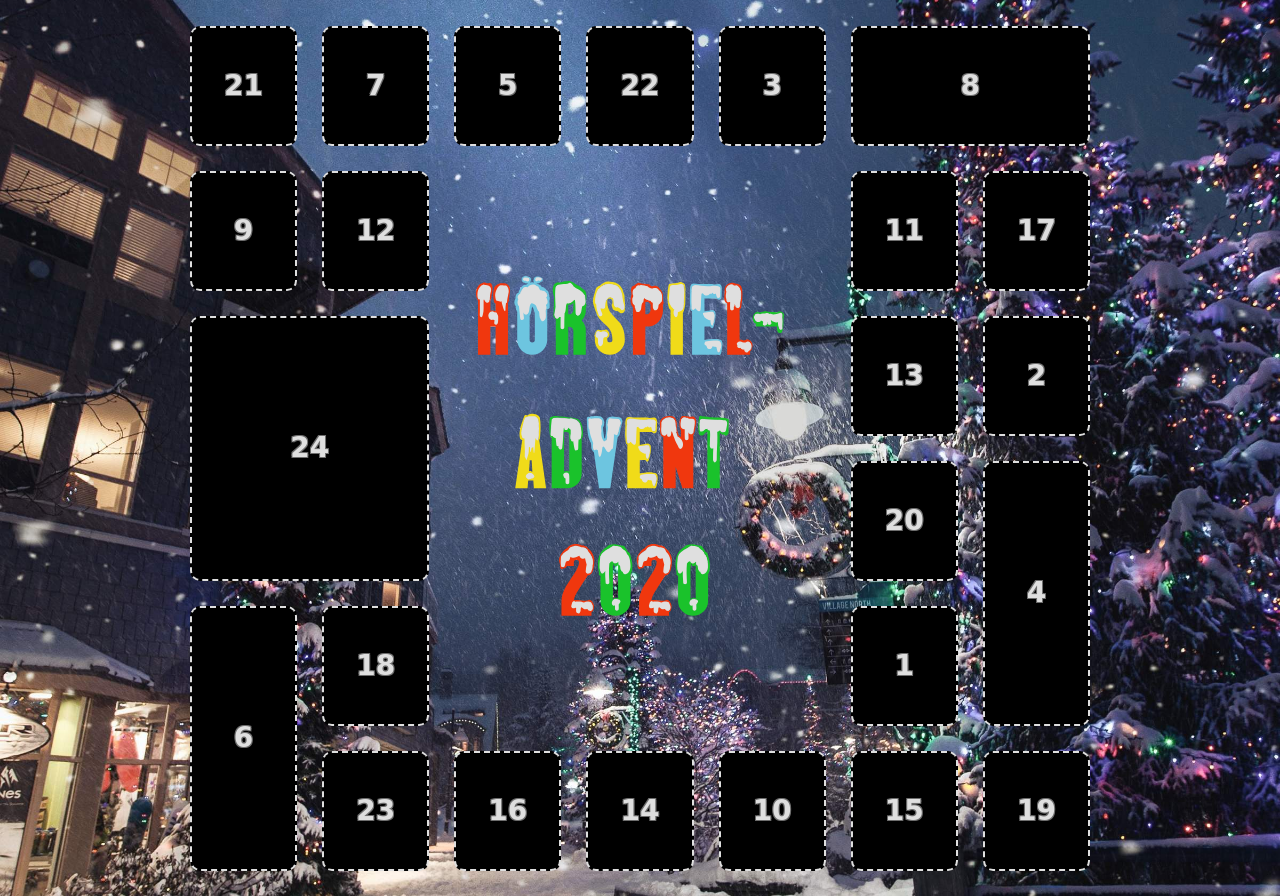
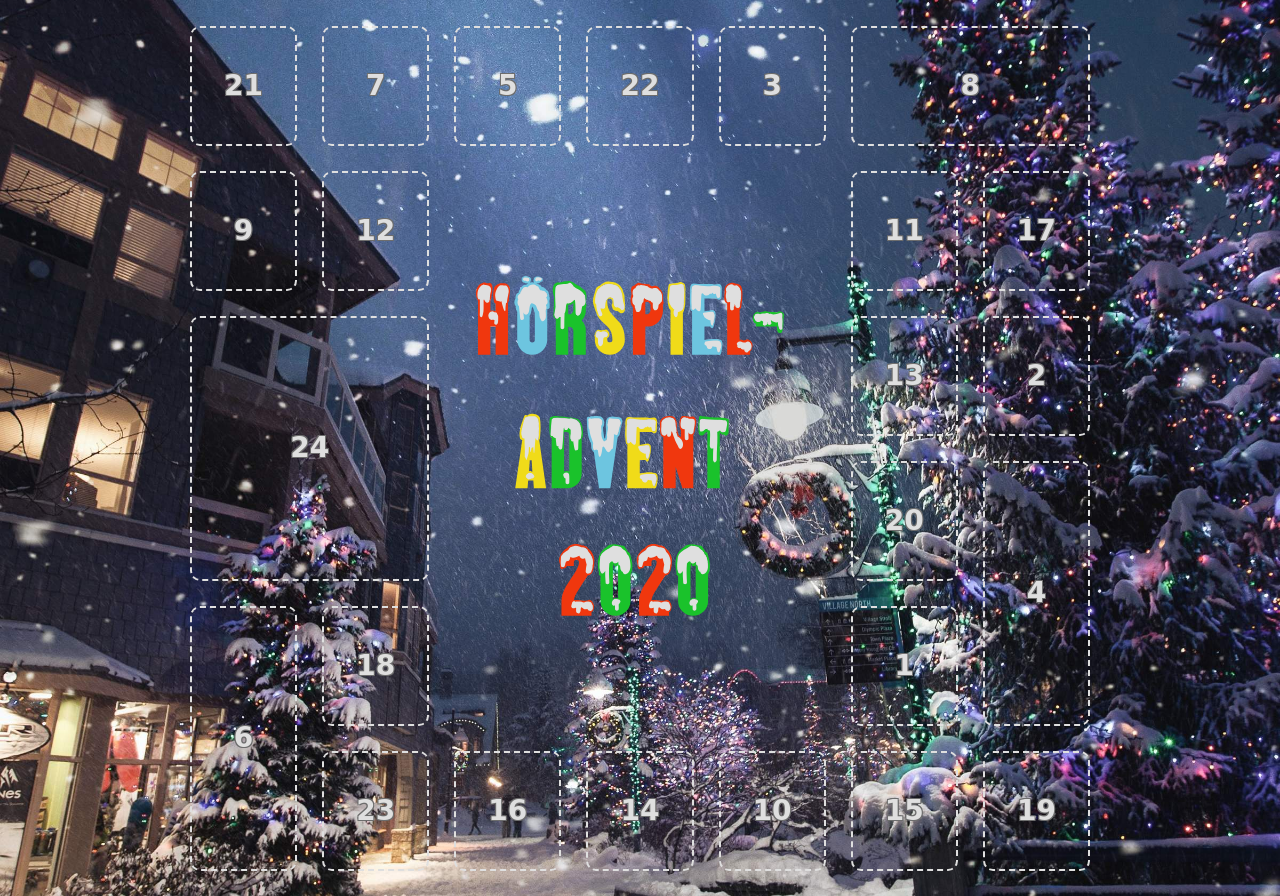
Before and after one commit to derschoeneadvent/derschoeneadvent, a plain HTML site: page index.html in a window 1280 px wide. Drawn offline with nearby package versions, Linux system fonts and the light colour scheme.

Commit message:
Add files via upload
took out disabled doors

```diff
--- a/style.css
+++ b/style.css
@@ -302,12 +302,6 @@ footer a:hover {
   text-decoration: none;
 }
 
-/* Target disabled doors */
-
-:disabled + .door {
-  background-color: black;
-}
-
 iframe {
   display: flex;
   margin: 0 auto;
```
